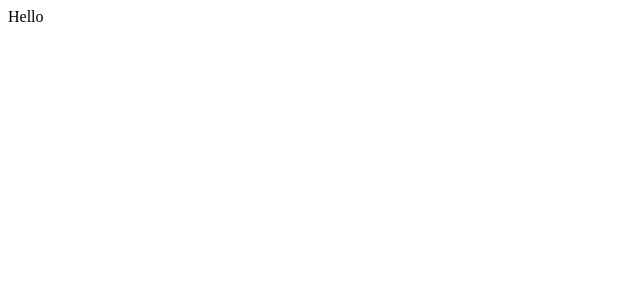
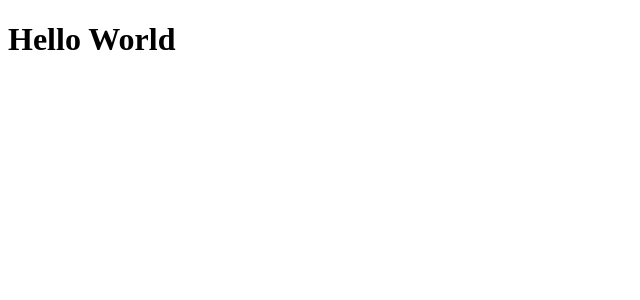
Before and after one commit to iasonliu/react-js-fundamentals, a React app: page / in a window 1280 px wide. Shown: the top 300 px of the page, without its empty margins (0-640 px from the left). Built offline with nearby package versions, Linux system fonts and the light colour scheme.

Commit message:
hello world

```diff
--- a/App.js
+++ b/App.js
@@ -1,8 +1,12 @@
 import React from 'react';
 class App extends React.Component {
   render(){
-    return <div>Hello</div>
+    return(
+      <div><h1>Hello World</h1></div>
+    )
   }
 }
 
+
+//const App = () => <h1>Hello Eggheads</h1>
 export default App
```
